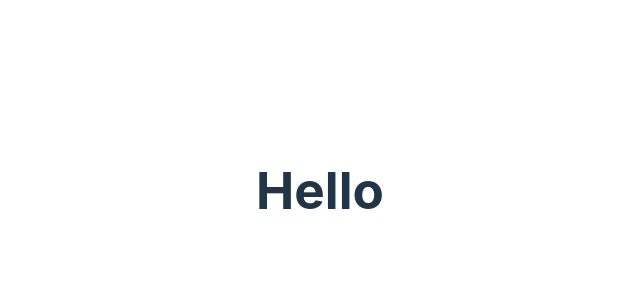
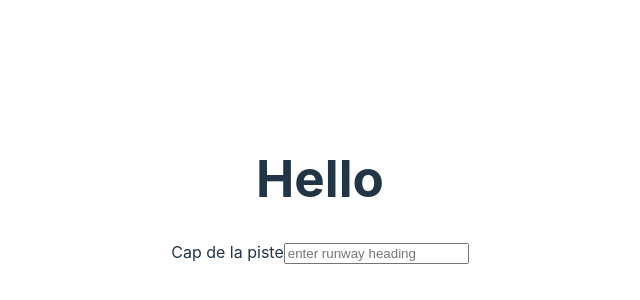
Before and after one commit to kouci747/projetTESTS, a React (Vite) app: page / in a window 1280 px wide. Shown: the part 210-510 px from the top of the page, without its empty margins (320-960 px from the left). Built offline with nearby package versions, Linux system fonts and the light colour scheme.

Commit message:
commit pour ofsen

```diff
--- a/src/App.tsx
+++ b/src/App.tsx
@@ -1,14 +1,13 @@
 import { useState } from 'react'
 import reactLogo from './assets/react.svg'
 import './App.css'
+import TextField from './components/InputComponents/TextField'
 
 function App() {
   const [count, setCount] = useState(0)
 
   return (
-    <div className="App">
-      <h1>Hello</h1>
-    </div>
+    <TextField/>
   )
 }
 
--- /dev/null
+++ b/src/components/InputComponents/TextField.tsx
@@ -0,0 +1,11 @@
+import React from 'react'
+
+export default function TextField() {
+  return (
+    <div className="App">
+      <h1>Hello</h1>
+      <label>Cap de la piste</label>
+      <input  placeholder='enter runway heading'></input>
+    </div>
+  )
+}
```
